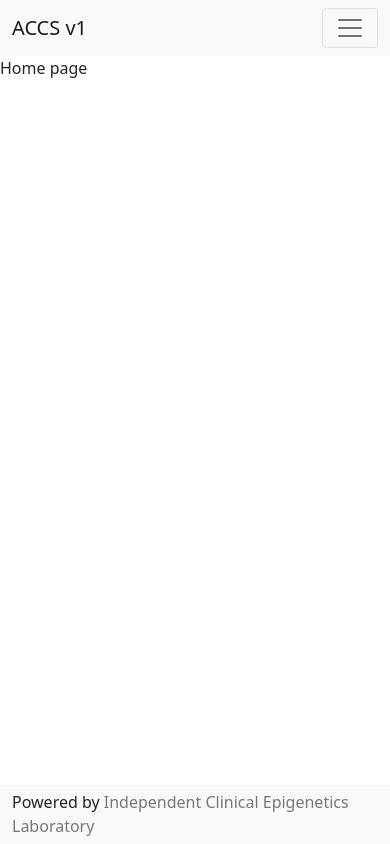
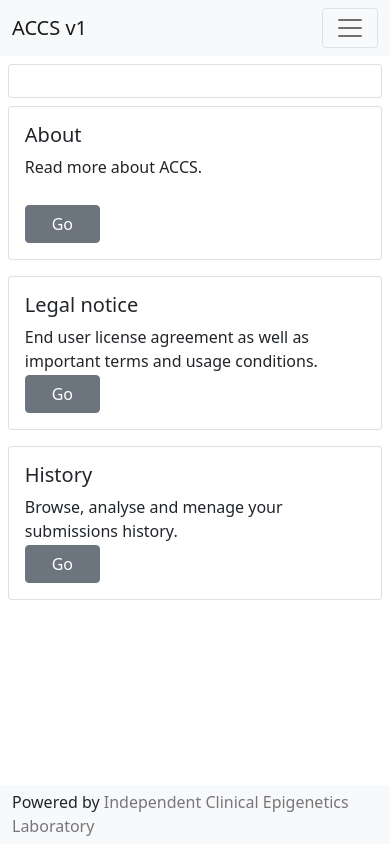
Before and after one commit to ClinicalEpigeneticsLaboratory/ACCS, a Django app: page / in a window 390 px wide. Run offline with Django 5.2, Linux system fonts and the light colour scheme; parts of the project's set-up code (start-up, migrations or seed data) failed here and were passed over.

Commit message:
Made templates responsive

```diff
--- a/accs_app/app/templates/app/about.html
+++ b/accs_app/app/templates/app/about.html
@@ -1,5 +1,7 @@
 {% extends "app/base.html" %}
 
 {% block content %}
-    <div>About page</div>
+    <div class="row" style="padding: 3px">
+        <div class="col">{{ document.content | safe }}</div>
+    </div>
 {% endblock content %}
--- a/accs_app/app/templates/app/base.html
+++ b/accs_app/app/templates/app/base.html
@@ -31,15 +31,9 @@
 
             <div class="collapse navbar-collapse" id="navbarNavAltMarkup">
                 <div class="navbar-nav nav-justified-left">
-                    {% if user.is_authenticated %}
                         <a class="nav-link" href="{% url 'accs-home' %}">Home</a>
                         <a class="nav-link" href="{% url 'accs-about' %}">About</a>
                         <a class="nav-link" href="{% url 'accs-legal-notice' %}">Legal notice</a>
-                    {% else %}
-                        <a class="nav-link" href="{% url 'accs-home' %}">Home</a>
-                        <a class="nav-link" href="{% url 'accs-about' %}">About</a>
-                        <a class="nav-link" href="{% url 'accs-legal-notice' %}">Legal notice</a>
-                    {% endif %}
                 </div>
 
                 {% if user.is_authenticated %}
@@ -47,20 +41,20 @@
                     <div class="navbar-nav nav-justified-right">
 
                         <a href="{% url 'accs-history' %}">
-                            <button class="btn btn-outline-danger">History</button>
+                            <button class="btn btn-outline-danger" style="min-width: 80px">History</button>
                         </a>
 
                         <a href="{% url 'accs-submit' %}">
-                            <button class="btn btn-outline-danger">Submit</button>
+                            <button class="btn btn-outline-danger" style="min-width: 80px">Submit</button>
                         </a>
 
                         <a href="{% url 'accs-profile' %}">
-                            <button class="btn btn-outline-info">Profile</button>
+                            <button class="btn btn-outline-info" style="min-width: 80px">Profile</button>
                         </a>
 
                         <form method="post" action="{% url 'accs-logout' %}">
                             {% csrf_token %}
-                            <button type="submit" class="btn btn-outline-info">Log out</button>
+                            <button type="submit" class="btn btn-outline-info" style="min-width: 80px">Log out</button>
                         </form>
 
                     </div>
@@ -69,11 +63,11 @@
 
                     <div class="navbar-nav nav-justified-right">
                         <a href="{% url 'accs-register' %}">
-                            <button class="btn btn-outline-info">Sign up</button>
+                            <button class="btn btn-outline-info" style="min-width: 80px">Sign up</button>
                         </a>
 
                         <a href="{% url 'accs-login' %}">
-                            <button class="btn btn-outline-info">Sign in</button>
+                            <button class="btn btn-outline-info" style="min-width: 80px">Sign in</button>
                         </a>
 
                     </div>
--- a/accs_app/app/templates/app/delete.html
+++ b/accs_app/app/templates/app/delete.html
@@ -1,8 +1,8 @@
 {% extends "app/base.html" %}
 {% load crispy_forms_tags %}
 {% block content %}
-    <div class="row justify-content-center">
-        <div class="col-4 section">
+    <div class="row justify-content-center" style="padding: 3%">
+        <div class="col-md-4 section">
         <form method="POST" enctype="multipart/form-data">
             {% csrf_token %}
             <fieldset class="form-group">
--- a/accs_app/app/templates/app/home.html
+++ b/accs_app/app/templates/app/home.html
@@ -1,5 +1,42 @@
 {% extends "app/base.html" %}
 
 {% block content %}
-    <div>Home page</div>
+     <div class="row" style="padding: 2%">
+        <div class="col-md-12">
+            <div class="card">
+                <div class="card-body">
+                    {{ document.content | safe }}
+                </div>
+            </div>
+        </div>
+     </div>
+     <div class="row" style="padding-left: 2%; padding-right: 2%; margin-bottom: 75px">
+            <div class="col-md-4">
+                <div class="card card_dynamic mb-3">
+                    <div class="card-body">
+                        <h5 class="card-title">About</h5>
+                        <p class="card-text" style="min-height: 50px">Read more about ACCS.</p>
+                        <a href="{% url 'accs-about' %}" class="btn btn-secondary">Go</a>
+                    </div>
+                </div>
+            </div>
+            <div class="col-md-4">
+                <div class="card card_dynamic mb-3">
+                  <div class="card-body">
+                    <h5 class="card-title">Legal notice</h5>
+                    <p class="card-text" style="min-height: 50px">End user license agreement as well as important terms and usage conditions.</p>
+                    <a href="{% url 'accs-legal-notice' %}" class="btn btn-secondary">Go</a>
+                  </div>
+                </div>
+            </div>
+            <div class="col-md-4">
+                <div class="card card_dynamic mb-3">
+                    <div class="card-body">
+                        <h5 class="card-title">History</h5>
+                        <p class="card-text" style="min-height: 50px">Browse, analyse and menage your submissions history.</p>
+                        <a href="{% url 'accs-history' %}" class="btn btn-secondary">Go</a>
+                    </div>
+                </div>
+            </div>
+    </div>
 {% endblock content %}
--- a/accs_app/app/templates/app/legal_notice.html
+++ b/accs_app/app/templates/app/legal_notice.html
@@ -1,5 +1,9 @@
 {% extends "app/base.html" %}
 
 {% block content %}
-    <div>Legal notice</div>
+    <div class="row" style="padding: 2%">
+        <div class="col-md-12">
+            {{ document.content | safe }}
+        </div>
+    </div>
 {% endblock content %}
--- a/accs_app/users/templates/users/login.html
+++ b/accs_app/users/templates/users/login.html
@@ -1,7 +1,7 @@
 {% extends "app/base.html" %}
 {% load crispy_forms_tags %}
 {% block content %}
-<div class="row justify-content-center" style="height: 50%;">
+<div class="row justify-content-center" style="padding: 3%">
     <div class="col-md-4 section align-self-center">
         <form method="POST">
             {% csrf_token %}
--- a/accs_app/users/templates/users/password_update.html
+++ b/accs_app/users/templates/users/password_update.html
@@ -1,7 +1,7 @@
 {% extends "app/base.html" %}
 {% load crispy_forms_tags %}
 {% block content %}
-<div class="row justify-content-center">
+<div class="row justify-content-center" style="padding: 3%">
     <div class="col-md-4 section">
          <form method="POST">
             {% csrf_token %}
--- a/accs_app/users/templates/users/register.html
+++ b/accs_app/users/templates/users/register.html
@@ -1,7 +1,7 @@
 {% extends "app/base.html" %}
 {% load crispy_forms_tags %}
 {% block content %}
-<div class="row justify-content-center">
+<div class="row justify-content-center" style="padding: 3%; margin-bottom: 50px">
     <div class="col-md-4 section">
         <form method="POST">
             {% csrf_token %}
```
Also changed, not shown: accs_app/app/templates/app/history.html (+14 -13 lines), accs_app/app/templates/app/report.html (+6 -6 lines), accs_app/users/templates/users/profile.html (+6 -4 lines).
